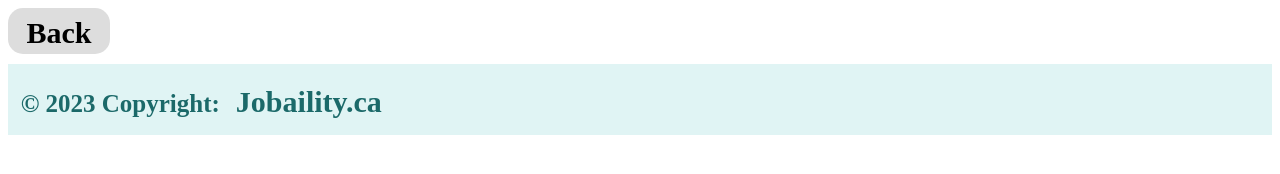
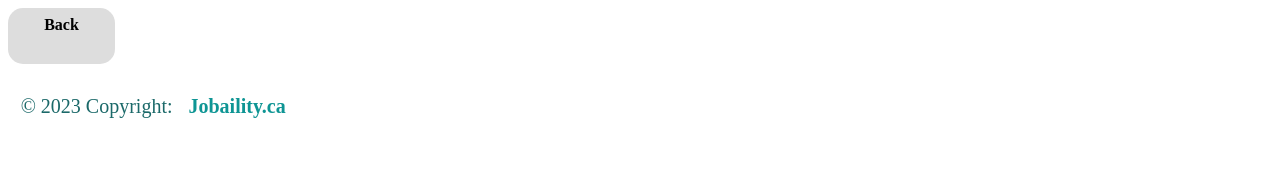
Before and after one commit to rubengill/jobality2023, a plain HTML site: page text/footer.html in a window 1280 px wide. Drawn offline with Linux system fonts and the light colour scheme.

Commit message:
Update footer.css

```diff
--- a/styles/footer.css
+++ b/styles/footer.css
@@ -2,12 +2,12 @@ a {
     text-decoration: none;
     display: inline-block;
     padding: 8px 16px;
-    text-align:center;
-    width:70px;
-    height: 30px;
+
+    width:75px;
+    height: 40px;
     border-radius: 15px;
     font-weight: bold;
-    font-size:30px;
+    font-size:22pxpx;
   }
 
   a:hover {
@@ -18,6 +18,7 @@ a {
   .previous {
     background: #ddd;
     color: black;
+    text-align:center;
   }
 
   .copyright{
@@ -25,12 +26,12 @@ a {
     /* float: right; */
     margin-top: 10px;
     color:  #1b6969;
-    background-color: #e0f4f4;
-    font-size:25px;
-    font-weight:bold;
+    /* background-color: #e0f4f4; */
+    font-size:20px;
+    font-weight:lighter;
     padding: 1%;
   }
 
   .copyright > a {
-    color:  #1b6969;
+    color: #0E9594;
   }
```
